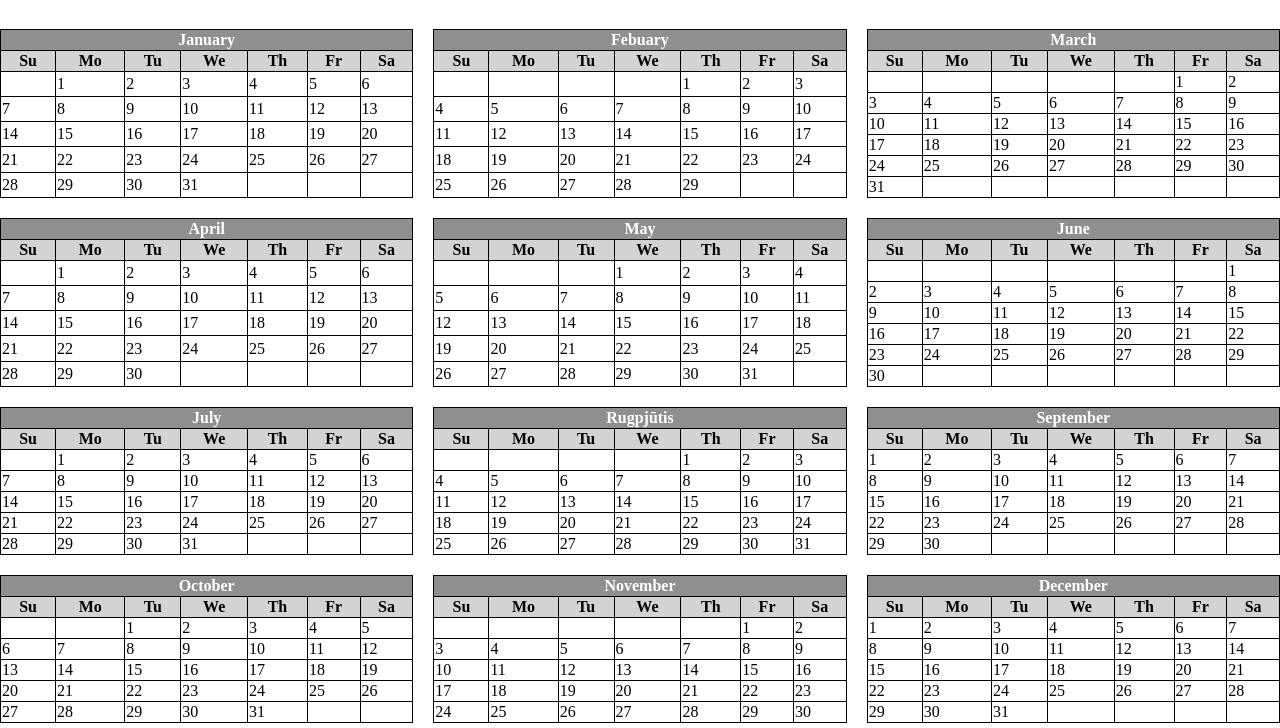
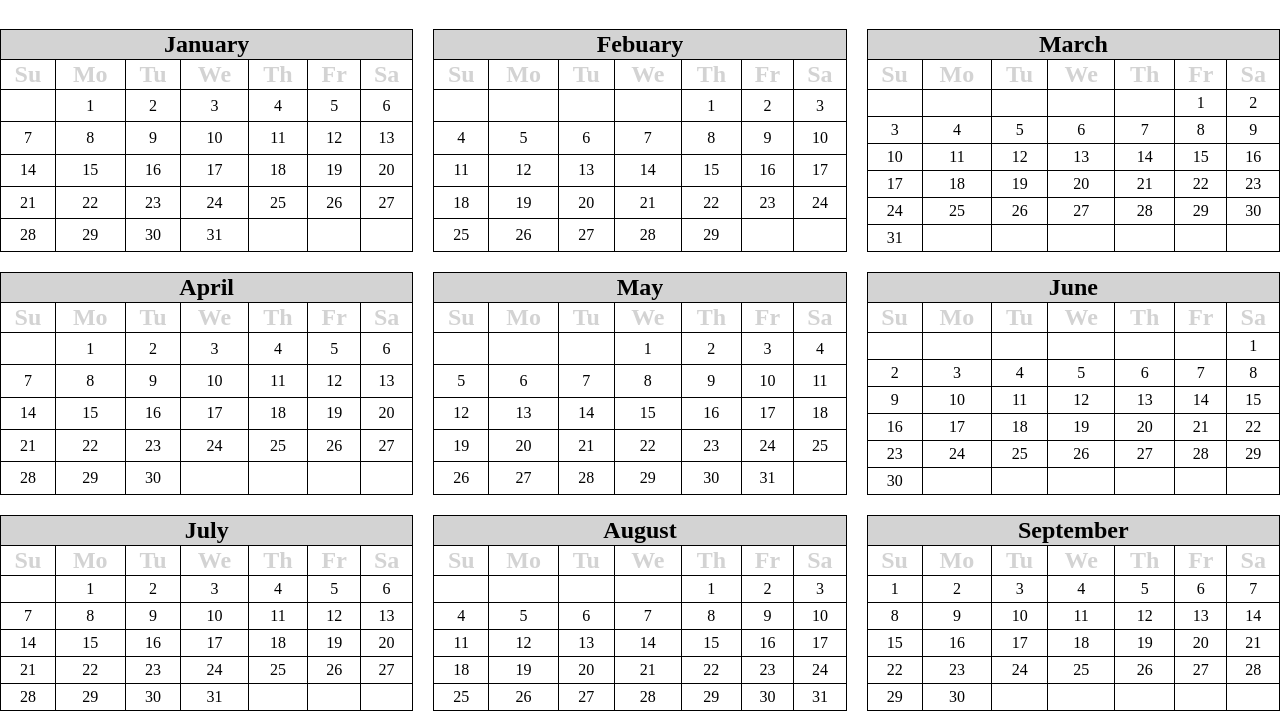
Before and after one commit to Beefaz/tables, a plain HTML site: page index.html in a window 1280 px wide. Shown: the part 61-789 px from the top of the page. Drawn offline with Linux system fonts and the light colour scheme.

Commit message:
changed styling

```diff
--- a/index.html
+++ b/index.html
@@ -493,11 +493,11 @@
     </table>
 
 
-    <!--August-->
+    <!--Rugpjūtis-->
     <table class="calendar">
         <thead>
         <tr class="month">
-            <th colspan="7">Rugpjūtis</th>
+            <th colspan="7">August</th>
         <tr>
         <tr class="days">
             <th>Su</th>
--- a/style.css
+++ b/style.css
@@ -7,7 +7,6 @@ body {
     align-items: center;
     gap: 10px;
     flex-wrap: nowrap;
-    overflow: hidden;
 }
 
 h1 {
@@ -25,15 +24,21 @@ table, thead, td, th {
 }
 
 table {
+    text-align: center;
     flex: 1 1 32%;
     border-collapse: collapse;
 }
 
-.month {
-    color: #FFFFFF;
-    background: #00000070;
+thead {
+    font-size: 24px;
 }
 
-.days {
+th, td {
+    height: 1.5rem;
+}
+.month {
     background: lightgray;
 }
+.days {
+    color: lightgray;
+}
```
